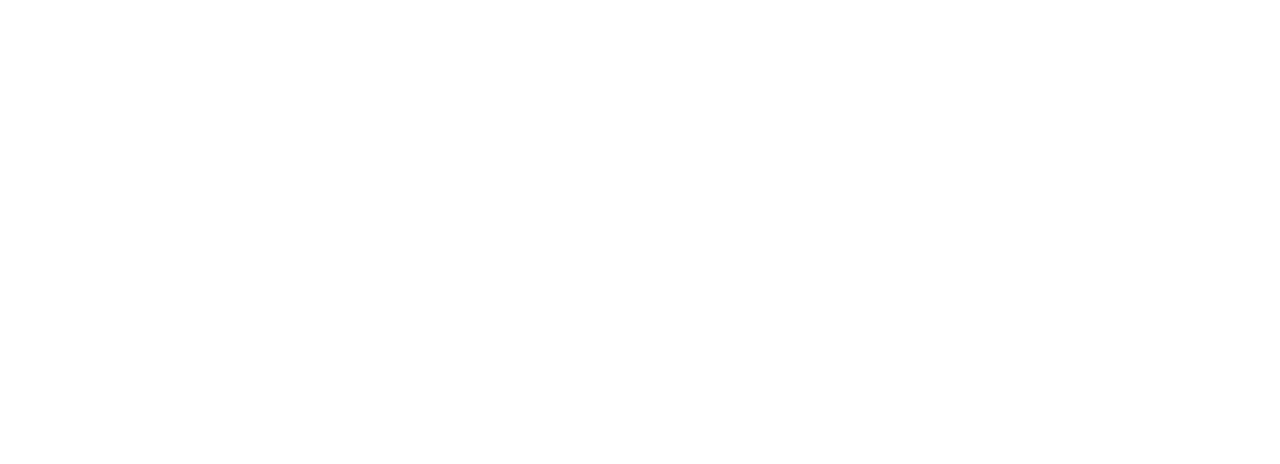
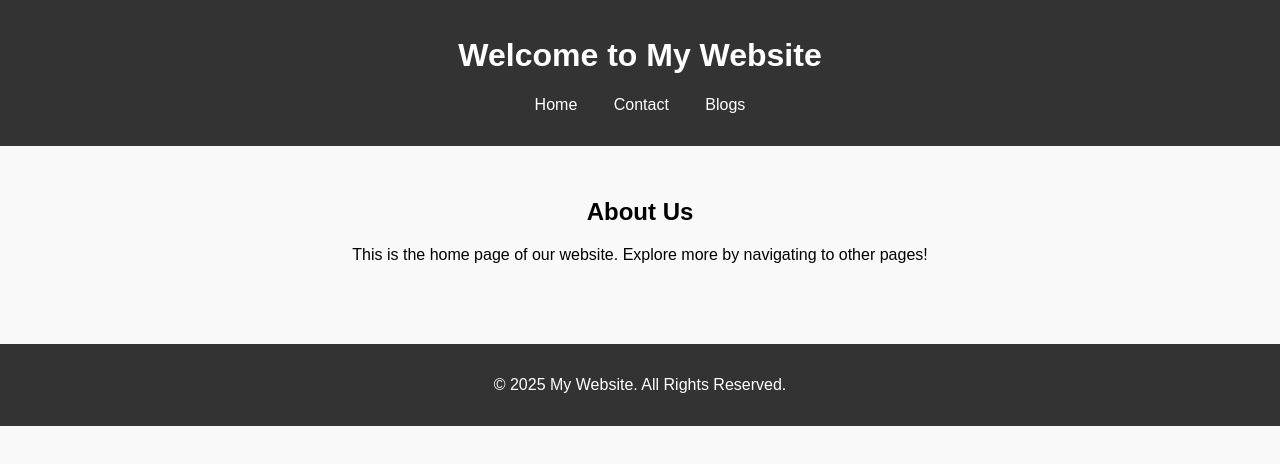
Before and after one commit to l1f21bsse0328/Blogging-Website, a website: page src/index.html in a window 1280 px wide. Drawn offline with Linux system fonts and the light colour scheme.

Commit message:
add index.html and index.css

```diff
--- a/src/index.html
+++ b/src/index.html
@@ -1,11 +1,30 @@
 <!DOCTYPE html>
 <html lang="en">
 <head>
-    <meta charset="UTF-8">
-    <meta name="viewport" content="width=device-width, initial-scale=1.0">
-    <title>Document</title>
+  <meta charset="UTF-8">
+  <meta name="viewport" content="width=device-width, initial-scale=1.0">
+  <title>Home - My Website</title>
+  <link rel="stylesheet" href="../styles/index.css">
 </head>
 <body>
-
+  <header>
+    <h1>Welcome to My Website</h1>
+    <nav>
+      <ul>
+        <li><a href="index.html">Home</a></li>
+        <li><a href="">Contact</a></li>
+        <li><a href="">Blogs</a></li>
+      </ul>
+    </nav>
+  </header>
+  <main>
+    <section>
+      <h2>About Us</h2>
+      <p>This is the home page of our website. Explore more by navigating to other pages!</p>
+    </section>
+  </main>
+  <footer>
+    <p>© 2025 My Website. All Rights Reserved.</p>
+  </footer>
 </body>
 </html>
--- a/styles/index.css
+++ b/styles/index.css
@@ -1,3 +1,41 @@
-body{
-    background-color: blue;
-}
+body {
+    font-family: Arial, sans-serif;
+    margin: 0;
+    padding: 0;
+    background-color: #f9f9f9;
+  }
+
+  header {
+    background-color: #333;
+    color: white;
+    padding: 1rem;
+    text-align: center;
+  }
+
+  nav ul {
+    list-style: none;
+    padding: 0;
+  }
+
+  nav ul li {
+    display: inline;
+    margin: 0 1rem;
+  }
+
+  nav ul li a {
+    color: white;
+    text-decoration: none;
+  }
+
+  main {
+    padding: 2rem;
+    text-align: center;
+  }
+
+  footer {
+    background-color: #333;
+    color: white;
+    text-align: center;
+    padding: 1rem;
+    margin-top: 2rem;
+  }
```
